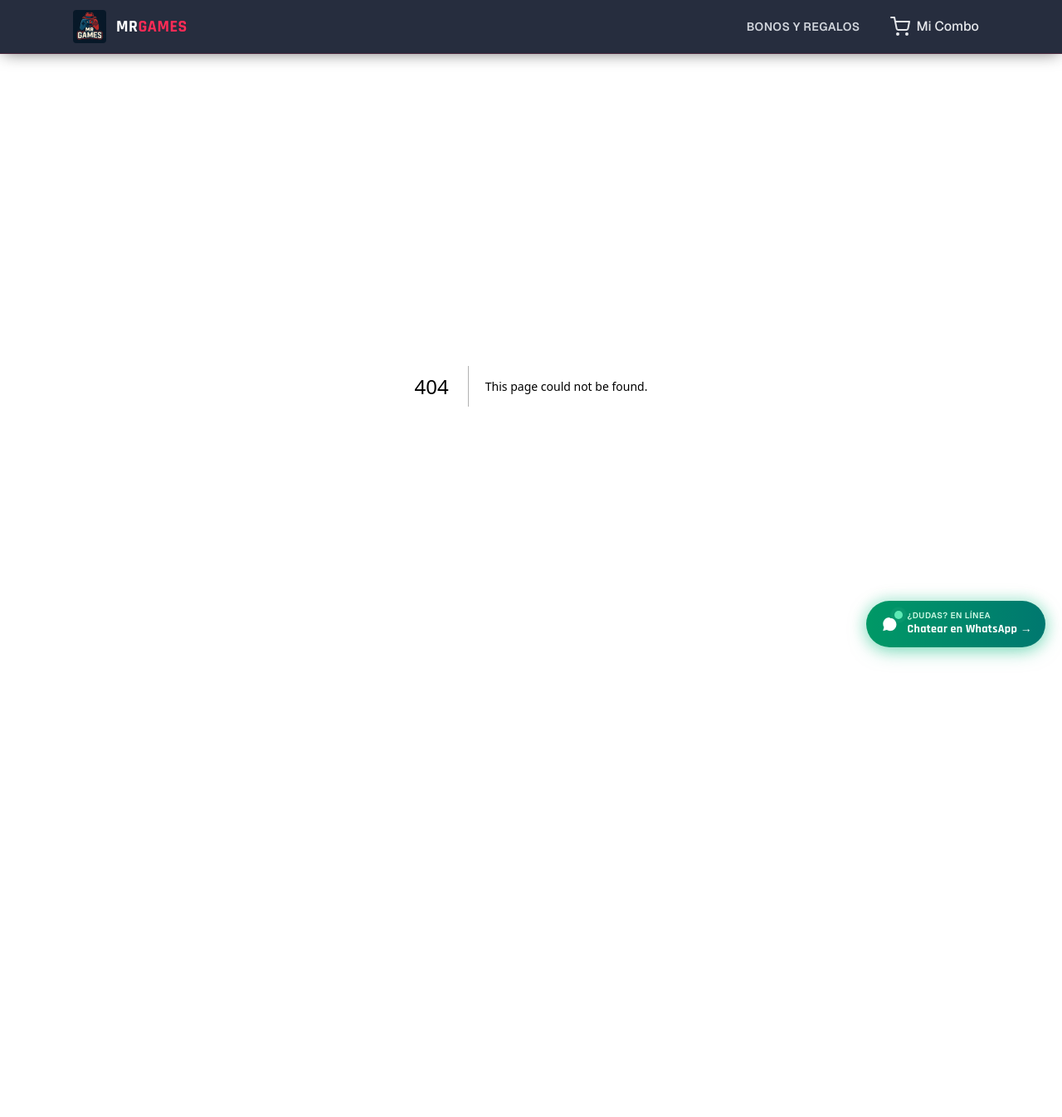
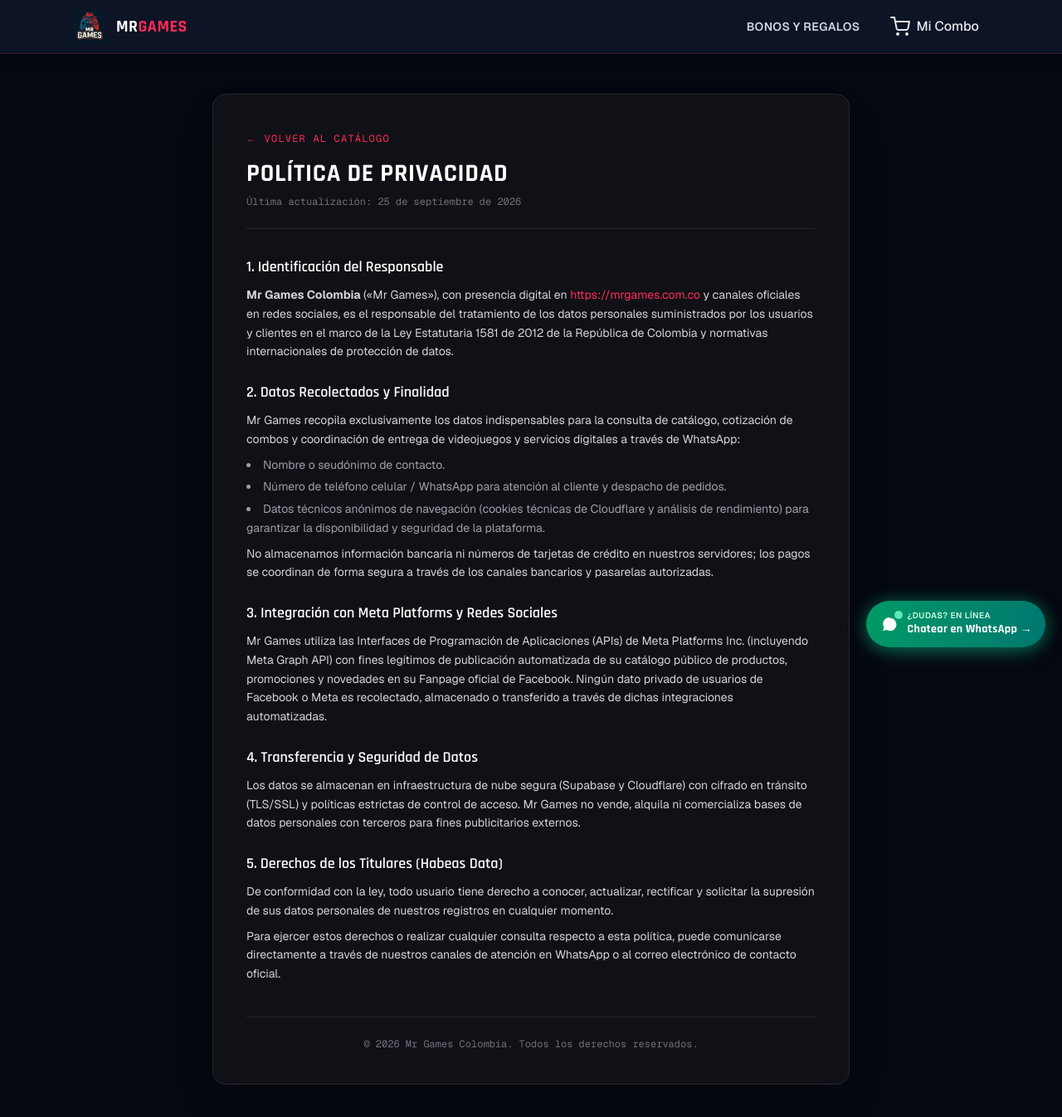
Before and after one commit to andresaragon/mrgames-web, a Next.js app: page /privacidad in a window 1280 px wide. Before the commit this address had no page. Shown: the top 1346 px of the page at 83% size. Before the commit the page ends 865 px from the top, so only its background shows below. Built offline with nearby package versions, Linux system fonts and the light colour scheme.

Commit message:
feat(legal): add privacy policy page for Meta App Live mode

```diff
--- /dev/null
+++ b/app/privacidad/page.tsx
@@ -0,0 +1,96 @@
+import type { Metadata } from 'next'
+import Link from 'next/link'
+
+export const metadata: Metadata = {
+  title: 'Política de Privacidad | Mr Games',
+  description: 'Política de Privacidad y Tratamiento de Datos Personales de Mr Games Colombia.',
+}
+
+export default function PrivacidadPage() {
+  return (
+    <main className="min-h-screen bg-[#050811] text-zinc-300 py-12 px-4 sm:px-6 lg:px-8">
+      <div className="max-w-3xl mx-auto bg-zinc-900/60 border border-zinc-800 rounded-2xl p-6 sm:p-10 shadow-2xl backdrop-blur-sm">
+        <div className="mb-8 border-b border-zinc-800 pb-6">
+          <Link
+            href="/"
+            className="text-xs uppercase font-mono tracking-widest text-[#ff2b56] hover:underline inline-flex items-center gap-1 mb-4"
+          >
+            ← Volver al catálogo
+          </Link>
+          <h1 className="text-3xl font-bold text-white font-display tracking-wide uppercase">
+            Política de Privacidad
+          </h1>
+          <p className="text-xs font-mono text-zinc-500 mt-2">
+            Última actualización: 25 de septiembre de 2026
+          </p>
+        </div>
+
+        <div className="space-y-6 text-sm leading-relaxed text-zinc-300 font-sans">
+          <section>
+            <h2 className="text-lg font-semibold text-white mb-2 font-display">
+              1. Identificación del Responsable
+            </h2>
+            <p>
+              <strong>Mr Games Colombia</strong> («Mr Games»), con presencia digital en{' '}
+              <a href="https://mrgames.com.co" className="text-[#ff2b56] hover:underline">
+                https://mrgames.com.co
+              </a>{' '}
+              y canales oficiales en redes sociales, es el responsable del tratamiento de los datos personales suministrados por los usuarios y clientes en el marco de la Ley Estatutaria 1581 de 2012 de la República de Colombia y normativas internacionales de protección de datos.
+            </p>
+          </section>
+
+          <section>
+            <h2 className="text-lg font-semibold text-white mb-2 font-display">
+              2. Datos Recolectados y Finalidad
+            </h2>
+            <p>
+              Mr Games recopila exclusivamente los datos indispensables para la consulta de catálogo, cotización de combos y coordinación de entrega de videojuegos y servicios digitales a través de WhatsApp:
+            </p>
+            <ul className="list-disc list-inside mt-2 space-y-1 text-zinc-400">
+              <li>Nombre o seudónimo de contacto.</li>
+              <li>Número de teléfono celular / WhatsApp para atención al cliente y despacho de pedidos.</li>
+              <li>Datos técnicos anónimos de navegación (cookies técnicas de Cloudflare y análisis de rendimiento) para garantizar la disponibilidad y seguridad de la plataforma.</li>
+            </ul>
+            <p className="mt-2">
+              No almacenamos información bancaria ni números de tarjetas de crédito en nuestros servidores; los pagos se coordinan de forma segura a través de los canales bancarios y pasarelas autorizadas.
+            </p>
+          </section>
+
+          <section>
+            <h2 className="text-lg font-semibold text-white mb-2 font-display">
+              3. Integración con Meta Platforms y Redes Sociales
+            </h2>
+            <p>
+              Mr Games utiliza las Interfaces de Programación de Aplicaciones (APIs) de Meta Platforms Inc. (incluyendo Meta Graph API) con fines legítimos de publicación automatizada de su catálogo público de productos, promociones y novedades en su Fanpage oficial de Facebook. Ningún dato privado de usuarios de Facebook o Meta es recolectado, almacenado o transferido a través de dichas integraciones automatizadas.
+            </p>
+          </section>
+
+          <section>
+            <h2 className="text-lg font-semibold text-white mb-2 font-display">
+              4. Transferencia y Seguridad de Datos
+            </h2>
+            <p>
+              Los datos se almacenan en infraestructura de nube segura (Supabase y Cloudflare) con cifrado en tránsito (TLS/SSL) y políticas estrictas de control de acceso. Mr Games no vende, alquila ni comercializa bases de datos personales con terceros para fines publicitarios externos.
+            </p>
+          </section>
+
+          <section>
+            <h2 className="text-lg font-semibold text-white mb-2 font-display">
+              5. Derechos de los Titulares (Habeas Data)
+            </h2>
+            <p>
+              De conformidad con la ley, todo usuario tiene derecho a conocer, actualizar, rectificar y solicitar la supresión de sus datos personales de nuestros registros en cualquier momento.
+            </p>
+            <p className="mt-2">
+              Para ejercer estos derechos o realizar cualquier consulta respecto a esta política, puede comunicarse directamente a través de nuestros canales de atención en WhatsApp o al correo electrónico de contacto oficial.
+            </p>
+          </section>
+        </div>
+
+        <div className="mt-10 pt-6 border-t border-zinc-800 text-center text-xs text-zinc-500 font-mono">
+          © {new Date().getFullYear()} Mr Games Colombia. Todos los derechos reservados.
+        </div>
+      </div>
+    </main>
+  )
+}
```
